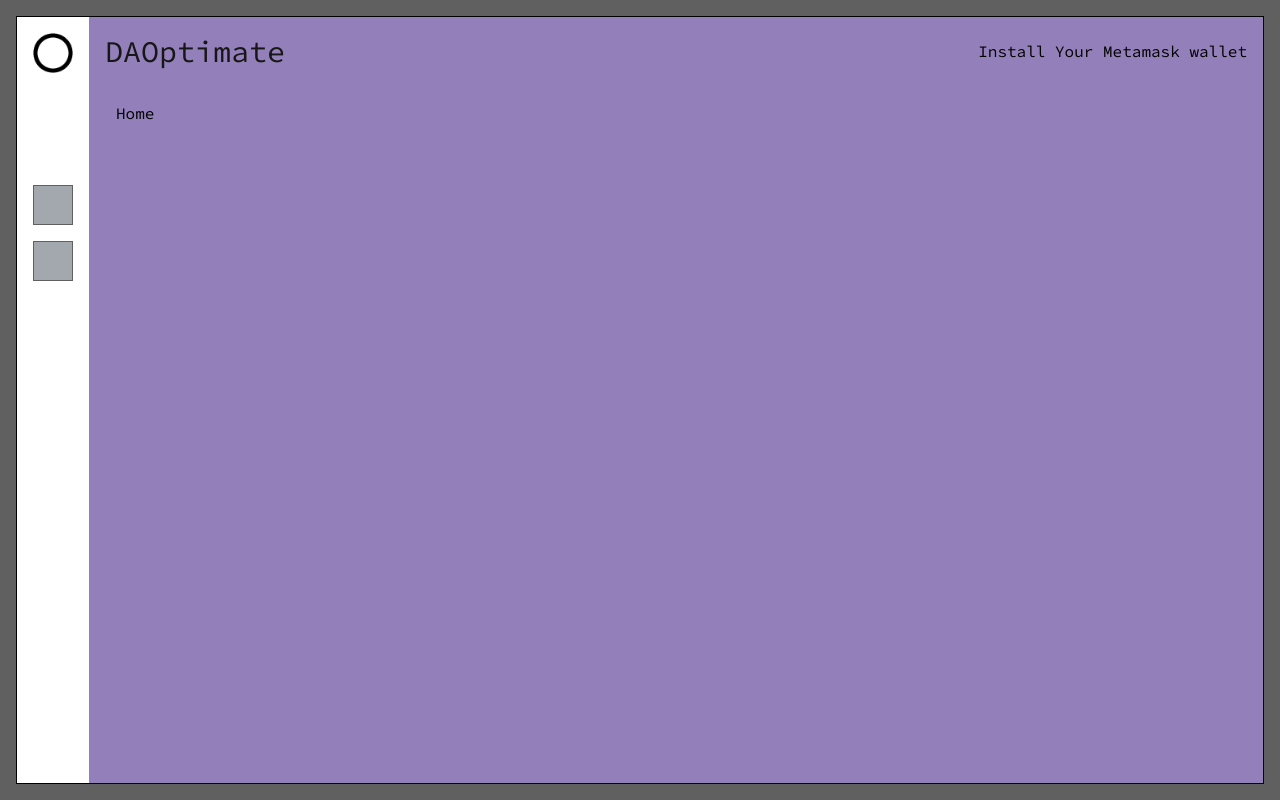
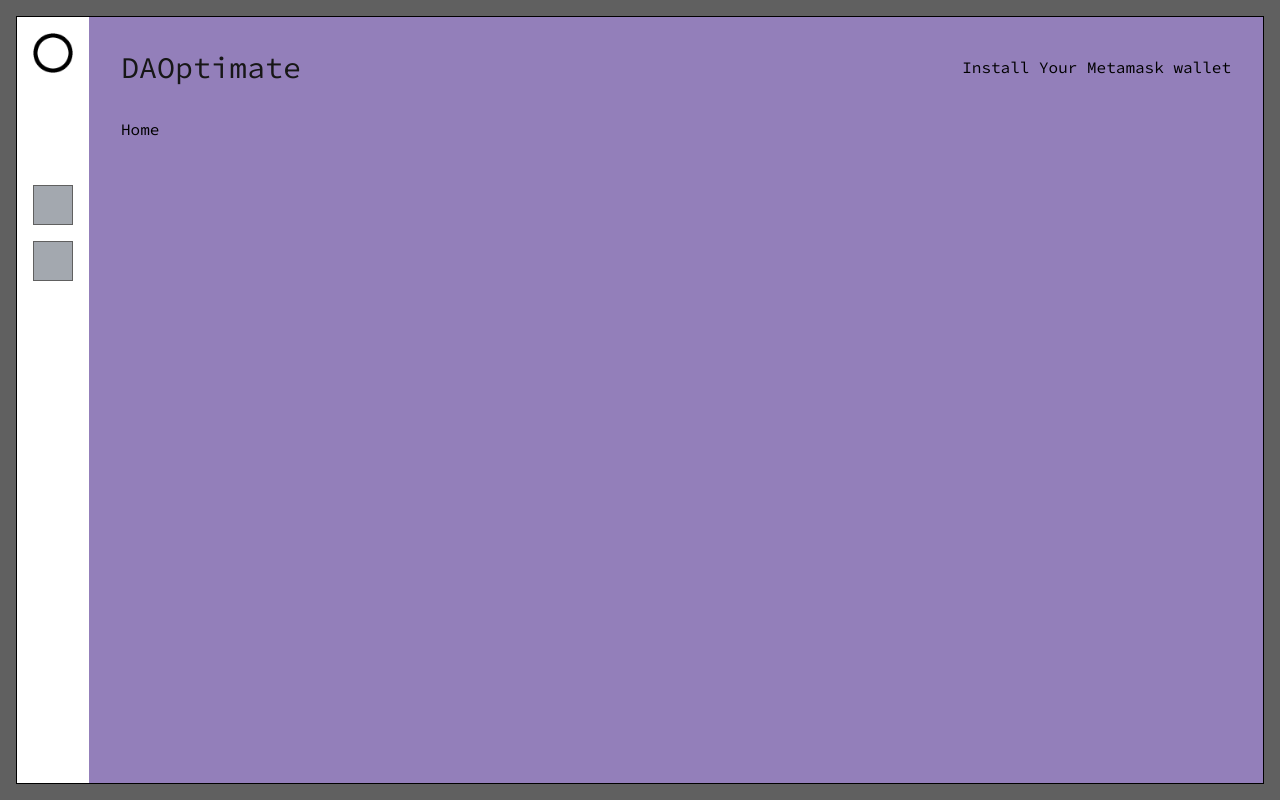
Before and after one commit to DAOptimate/LandingPage, a React (Vite) app: page / in a window 1280 px wide. Built offline with nearby package versions, Linux system fonts and the light colour scheme.

Commit message:
added padding inside layout component

```diff
--- a/src/modules/core/components/page/Layout.tsx
+++ b/src/modules/core/components/page/Layout.tsx
@@ -18,7 +18,7 @@ function Layout({ children, pageMeta: { title } }: IProps) {
         <title>{title}</title>
       </Helmet>
       <Navigation />
-      <main className="grow">
+      <main className="grow p-4">
         <Header />
         {children}
       </main>
```
